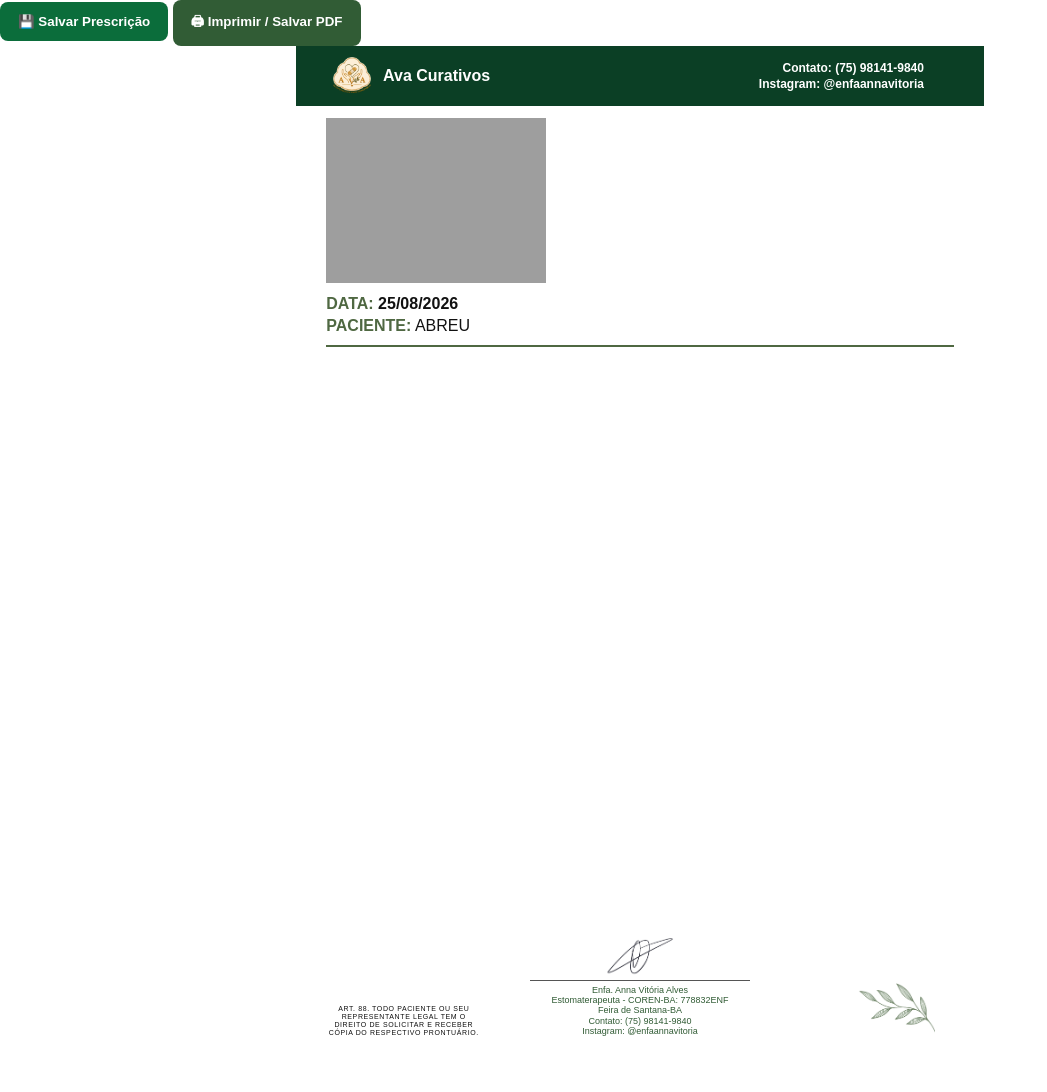
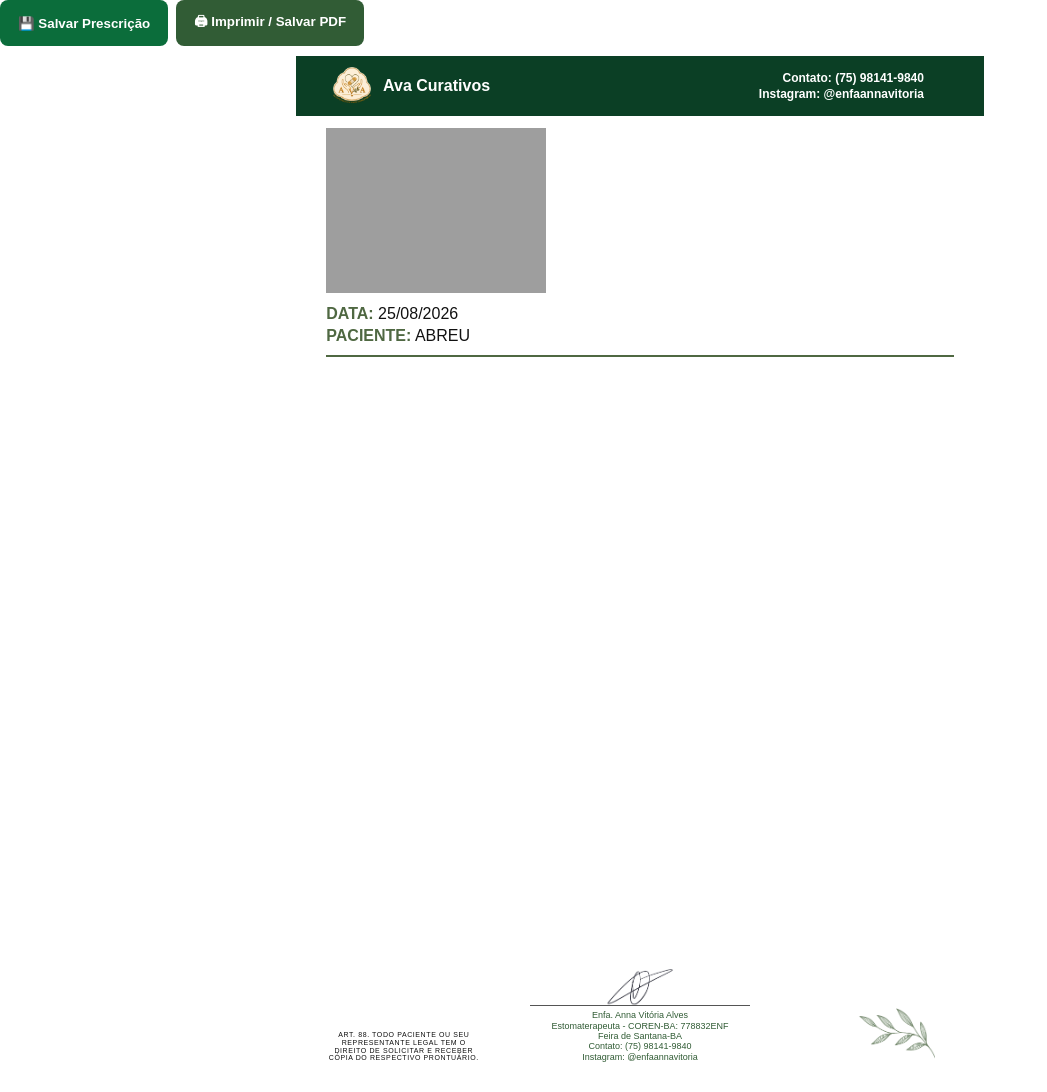
Before and after one commit to Lvieira82/AvaCurative, a Django app: page /consulta/1/prescrever/ in a window 1280 px wide. Shown: the whole page, without its empty margins (0-1047 px from the left). Before the commit the page ends 1036 px from the top, so only its background shows below. Run offline with Django 5.2, Linux system fonts and the light colour scheme; a user stored in the database is signed in; data comes from the database, SQL or seed files in the repository; tables that the repository leaves empty hold one stand-in row (values such as "Sample post"); grey boxes are pictures that could not be loaded.

Commit message:
Corrige PDF de prescrição: evita duplicação, oculta ações e restaura rodapé

```diff
--- a/templates/consultas/prescricao.html
+++ b/templates/consultas/prescricao.html
@@ -24,30 +24,21 @@ body{
     print-color-adjust:exact;
 }
 
-*{
-    box-sizing:border-box;
-}
-
 .folha{
     width:100%;
     max-width:190mm;
-    height:270mm;
     min-height:270mm;
-    max-height:270mm;
     margin:0 auto;
     position:relative;
-    padding:0 12mm 42mm 12mm;
-    overflow:hidden;
+    padding:0 12mm 8mm 12mm;
 }
 
-/* FAIXA VERDE */
 .faixa-superior{
     background:#0b3f25;
     color:white;
     height:60px;
     margin:0 -8mm 12px -8mm;
     padding:8px 35px;
-
     display:flex;
     justify-content:space-between;
     align-items:center;
@@ -74,7 +65,6 @@ body{
     padding-right:25px;
 }
 
-/* RAMO DO TOPO */
 .folha-topo{
     width:220px;
     height:auto;
@@ -82,7 +72,6 @@ body{
     margin:0 0 12px 0;
 }
 
-/* CABEÇALHO */
 .info{
     margin-top:5px;
 }
@@ -103,119 +92,67 @@ body{
     margin:10px 0 12px 0;
 }
 
-.data{
-    font-size:14px;
-    font-weight:bold;
-}
-
-/* ÁREA DIGITÁVEL */
 .form-prescricao{
     width:100%;
 }
 
-.texto-prescricao {
-    width: 100%;
-    min-height: 500px;
-
-    font-size: 15px;
-    line-height: 1.6;
-
-    text-align: justify;
-    text-justify: inter-word;
-
-    white-space: pre-wrap;
-    word-wrap: break-word;
-    overflow-wrap: break-word;
-}
-.texto-impressao{
-    display:none;
-}
-
-.barra-acoes .btn-print{
-
-    position:static;
-
-    background:#315c35;
-
-    color:#fff;
-
-    border:none;
-
-    border-radius:8px;
-
-    padding:12px 18px;
-
-    cursor:pointer;
-
-    font-weight:bold;
-
-}
-.btn-salvar{
-
-    background:#0b6d3b;
-
-    color:#fff;
-
-    border:none;
-
-    border-radius:8px;
-
-    padding:12px 18px;
-
-    cursor:pointer;
-
-    font-weight:bold;
-
-}
-
-
-@media(max-width:768px){
-
-    .barra-acoes{
-
-        position:static;
-
-        margin:20px;
-
-        flex-direction:column;
-
-    }
-
-}
-
-@media print{
+/* Campo só aparece na tela. */
+#id_texto,
 .texto-prescricao{
-        display:none;
-    }
-
-    .texto-impressao{
-        display:block;
     width:100%;
     min-height:145mm;
-
+    height:145mm;
+    border:none;
+    outline:none;
+    resize:none;
     font-size:15px;
     line-height:1.55;
     font-family:Arial, Helvetica, sans-serif;
+    background:transparent;
+}
 
+/* Texto exclusivo da impressão. Evita imprimir o textarea e o espelho ao mesmo tempo. */
+.texto-impressao{
+    display:none;
+    width:100%;
+    font-size:15px;
+    line-height:1.55;
+    font-family:Arial, Helvetica, sans-serif;
     white-space:pre-wrap;
     overflow-wrap:break-word;
     word-break:normal;
 }
+
+.barra-acoes{
+    display:flex;
+    gap:8px;
+    margin:0 0 10px 0;
 }
 
-/* RODAPÉ */
+.btn-print,
+.btn-salvar{
+    background:#315c35;
+    color:#fff;
+    border:none;
+    border-radius:8px;
+    padding:12px 18px;
+    cursor:pointer;
+    font-weight:bold;
+}
+
+.btn-salvar{
+    background:#0b6d3b;
+}
+
 .rodape-final{
-    position:absolute;
-    left:12mm;
-    right:12mm;
-    bottom:8mm;
-
-    height:32mm;
-
+    position:relative;
+    margin-top:20px;
+    min-height:32mm;
     display:flex;
     align-items:flex-end;
     justify-content:center;
     page-break-inside:avoid;
+    break-inside:avoid;
 }
 
 .obs-legal{
@@ -229,7 +166,6 @@ body{
     letter-spacing:.6px;
 }
 
-
 .assinatura-area{
     width:260px;
     text-align:center;
@@ -239,6 +175,8 @@ body{
 .assinatura-img{
     width:75px !important;
     height:auto !important;
+    display:block;
+    margin:0 auto -2px auto;
 }
 
 .linha-assinatura{
@@ -254,7 +192,6 @@ body{
     color:#315c35;
 }
 
-/* RAMO INFERIOR */
 .folha-base{
     position:absolute;
     right:5mm;
@@ -263,52 +200,30 @@ body{
     height:auto;
 }
 
-/* BOTÃO */
-.btn-print{
-    position:fixed;
-    top:18px;
-    right:20px;
-    background:#315c35;
-    color:white;
-    padding:12px 18px;
-    border-radius:8px;
-    border:none;
-    font-weight:bold;
-    cursor:pointer;
-    z-index:9999;
+@media(max-width:768px){
+    .barra-acoes{
+        margin:10px;
+        flex-direction:column;
     }
-#id_texto,
-.texto-prescricao{
-    width:100%;
-    height:145mm;
-    border:none;
-    outline:none;
-    resize:none;
-    font-size:15px;
-    line-height:1.55;
-    font-family:Arial, Helvetica, sans-serif;
-    background:transparent;
-}
-.texto-prescricao-impressao{
-    width:100%;
-    font-size:13px;
-    line-height:1.4;
-    white-space:normal;
-    overflow-wrap:break-word;
-    word-break:normal;
 }
 
 @media print{
-    .btn-print{
-        display:none;
+    /* Nada da interface é impresso. */
+    .barra-acoes{
+        display:none !important;
     }
 
     body{
         margin:0;
     }
 
-    textarea{
-        border:none;
+    #id_texto,
+    .texto-prescricao{
+        display:none !important;
+    }
+
+    .texto-impressao{
+        display:block !important;
     }
 }
 </style>
@@ -317,25 +232,19 @@ body{
 <body>
 
 <div class="barra-acoes">
-
     <button
         type="submit"
         form="formPrescricao"
         class="btn-salvar">
-
         💾 Salvar Prescrição
-
     </button>
 
     <button
         type="button"
         onclick="window.print()"
         class="btn-print">
-
         🖨 Imprimir / Salvar PDF
-
     </button>
-
 </div>
 
 <div class="folha">
@@ -355,7 +264,7 @@ body{
     <img src="{% static 'img/folha_topo.png' %}" class="folha-topo" alt="">
 
     <div class="info">
-        <p class="data">
+        <p>
             <span class="label">DATA:</span>
             {% now "d/m/Y" %}
         </p>
@@ -368,34 +277,22 @@ body{
 
     <div class="linha"></div>
 
-    <form
-    method="post"
-    id="formPrescricao"
-    class="form-prescricao">
-
+    <form method="post" id="formPrescricao" class="form-prescricao">
         {% csrf_token %}
 
         {{ form.texto }}
 
-    <div
-        class="texto-impressao"
-        id="textoImpressao">
-
-    </div>
-
+        <div class="texto-impressao" id="textoImpressao"></div>
     </form>
 
     <div class="rodape-final">
-
         <div class="obs-legal">
             ART. 88. TODO PACIENTE OU SEU REPRESENTANTE LEGAL TEM O DIREITO DE SOLICITAR E RECEBER CÓPIA DO RESPECTIVO PRONTUÁRIO.
         </div>
 
         <div class="assinatura-area">
-            <img src="{% static 'img/assinatura.png' %}" class="assinatura-img">
-
+            <img src="{% static 'img/assinatura.png' %}" class="assinatura-img" alt="Assinatura">
             <div class="linha-assinatura"></div>
-
             <p class="dados-profissional">
                 Enfa. Anna Vitória Alves<br>
                 Estomaterapeuta - COREN-BA: 778832ENF<br>
@@ -406,14 +303,12 @@ body{
         </div>
 
         <img src="{% static 'img/folha_base.png' %}" class="folha-base" alt="">
+    </div>
 
 </div>
 
-</div>
 <script>
-    // Django gera o textarea do ModelForm com id="id_texto".
-    // O código anterior procurava "textoPrescricao", que não existe,
-    // e por isso o conteúdo aparecia no banco mas chegava vazio na impressão.
+(function(){
     const campo = document.getElementById("id_texto");
     const impressao = document.getElementById("textoImpressao");
 
@@ -423,12 +318,16 @@ body{
         }
     }
 
+    atualizarTextoImpressao();
+
     if(campo){
         campo.addEventListener("input", atualizarTextoImpressao);
-        atualizarTextoImpressao();
+        campo.addEventListener("change", atualizarTextoImpressao);
     }
 
     window.addEventListener("beforeprint", atualizarTextoImpressao);
+})();
 </script>
+
 </body>
 </html>
```
Lines whose indentation alone changed are shown as unchanged.
